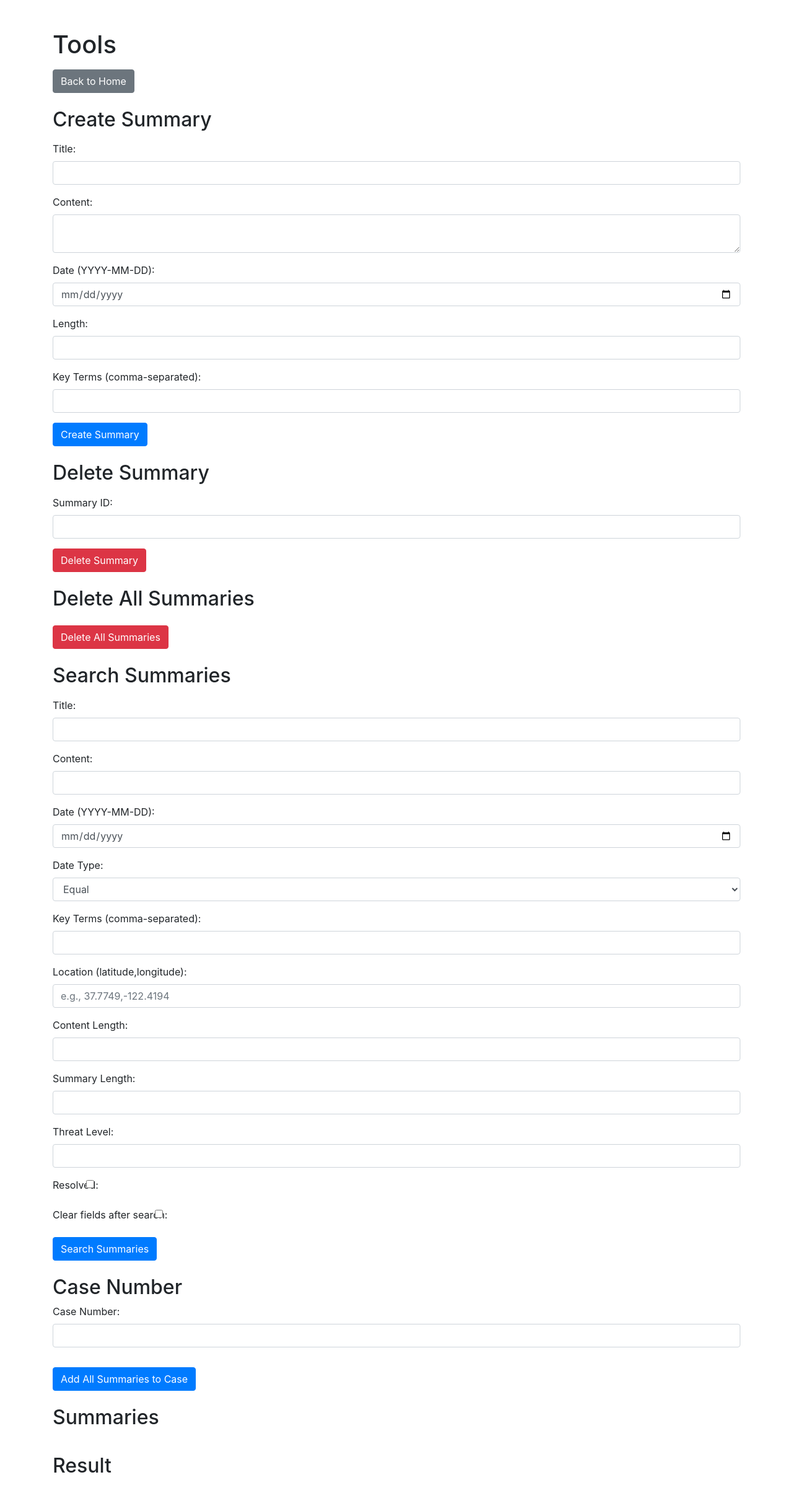
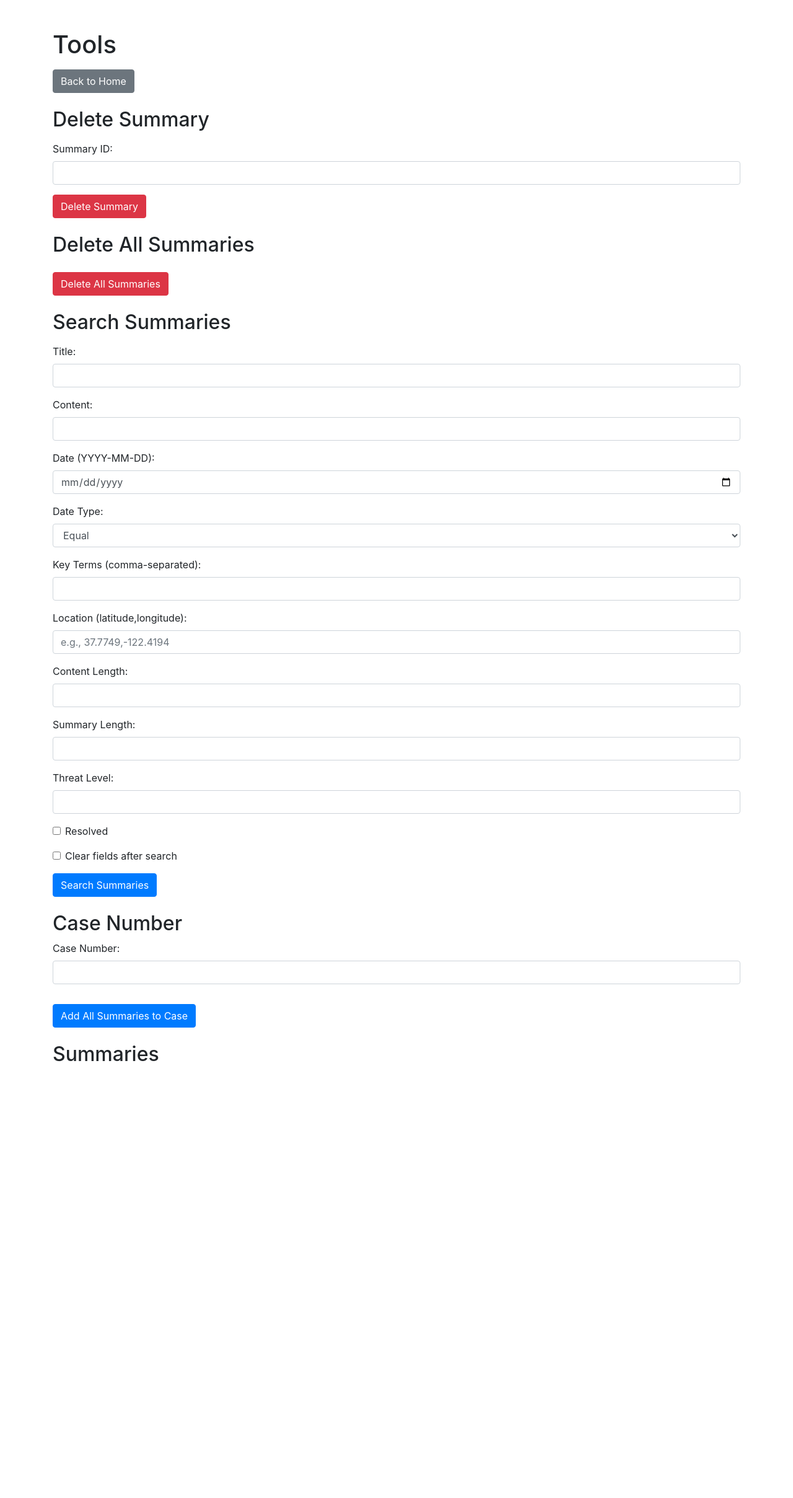
Before and after one commit to nachummarkov17/speech-to-insight, a Flask app: page /tools in a window 1280 px wide. Shown: the whole page at 62% size. After the commit the page ends 1713 px from the top, so only its background shows below. Run offline with Flask 2, Linux system fonts and the light colour scheme; some libraries are stand-ins or nearby versions.

Commit message:
UI Bootstrapped

```diff
--- a/app.py
+++ b/app.py
@@ -157,21 +157,6 @@ def progress_stream():
     return Response(generate(), mimetype="text/event-stream")
 
 
-@app.route("/api/summaries", methods=["POST"])
-def create_summary():
-    data = request.json
-    if "date" in data:
-        try:
-            data["date"] = datetime.strptime(data["date"], "%Y-%m-%d")
-        except ValueError:
-            return jsonify({"message": "Invalid date format. Use YYYY-MM-DD."}), 400
-    summary_id = mongo.db.summaries.insert_one(data).inserted_id
-    summary = mongo.db.summaries.find_one({"_id": ObjectId(summary_id)})
-    summary["_id"] = str(summary["_id"])
-    summary["date"] = summary["date"].strftime("%Y-%m-%d")
-    return jsonify(summary), 201
-
-
 @app.route("/api/summaries/<id>", methods=["DELETE"])
 def delete_summary(id):
     result = mongo.db.summaries.delete_one({"_id": ObjectId(id)})
--- a/templates/tools.html
+++ b/templates/tools.html
@@ -9,44 +9,16 @@
       rel="stylesheet"
     />
     <script>
-      async function createSummary() {
-        const title = document.getElementById("title").value;
-        const content = document.getElementById("content").value;
-        const date = document.getElementById("date").value;
-        const length = document.getElementById("length").value;
-        const key_terms = document.getElementById("key_terms").value.split(",");
-
-        const response = await fetch("/api/summaries", {
-          method: "POST",
-          headers: {
-            "Content-Type": "application/json",
-          },
-          body: JSON.stringify({ title, content, date, length, key_terms }),
-        });
-        const result = await response.json();
-        document.getElementById("result").innerText = JSON.stringify(
-          result,
-          null,
-          2
-        );
-        document.getElementById("createSummaryForm").reset();
-      }
-
       async function deleteSummary() {
         const id = document.getElementById("deleteId").value;
         const response = await fetch(`/api/summaries/${id}`, {
           method: "DELETE",
         });
         if (response.status === 204) {
-          document.getElementById("result").innerText =
-            "Summary deleted successfully";
+          alert("Summary deleted successfully");
         } else {
           const result = await response.json();
-          document.getElementById("result").innerText = JSON.stringify(
-            result,
-            null,
-            2
-          );
+          alert(JSON.stringify(result, null, 2));
         }
         document.getElementById("deleteSummaryForm").reset();
       }
@@ -56,11 +28,7 @@
           method: "DELETE",
         });
         const result = await response.json();
-        document.getElementById("result").innerText = JSON.stringify(
-          result,
-          null,
-          2
-        );
+        alert(JSON.stringify(result, null, 2));
       }
 
       async function searchSummaries() {
@@ -102,16 +70,13 @@
           `/api/summaries/search?${query.toString()}`
         );
         const result = await response.json();
-        document.getElementById("result").innerText = JSON.stringify(
-          result,
-          null,
-          2
-        );
 
         const summariesList = document.getElementById("summariesList");
         summariesList.innerHTML = "";
         result.forEach((summary) => {
           const listItem = document.createElement("li");
+          listItem.className =
+            "list-group-item d-flex justify-content-between align-items-center";
           listItem.textContent = `${summary.title} (${summary.date})`;
           const addButton = document.createElement("button");
           addButton.textContent = "Add to Case";
@@ -172,35 +137,6 @@
       <nav class="mt-3">
         <a class="btn btn-secondary" href="/">Back to Home</a>
       </nav>
-
-      <h2 class="mt-4">Create Summary</h2>
-      <form
-        id="createSummaryForm"
-        onsubmit="event.preventDefault(); createSummary();"
-        class="mt-3"
-      >
-        <div class="form-group">
-          <label for="title">Title:</label>
-          <input type="text" id="title" required class="form-control" />
-        </div>
-        <div class="form-group">
-          <label for="content">Content:</label>
-          <textarea id="content" required class="form-control"></textarea>
-        </div>
-        <div class="form-group">
-          <label for="date">Date (YYYY-MM-DD):</label>
-          <input type="date" id="date" required class="form-control" />
-        </div>
-        <div class="form-group">
-          <label for="length">Length:</label>
-          <input type="number" id="length" required class="form-control" />
-        </div>
-        <div class="form-group">
-          <label for="key_terms">Key Terms (comma-separated):</label>
-          <input type="text" id="key_terms" required class="form-control" />
-        </div>
-        <button type="submit" class="btn btn-primary">Create Summary</button>
-      </form>
 
       <h2 class="mt-4">Delete Summary</h2>
       <form
@@ -271,13 +207,16 @@
           <label for="searchThreatLevel">Threat Level:</label>
           <input type="text" id="searchThreatLevel" class="form-control" />
         </div>
-        <div class="form-group">
-          <label for="searchResolved">Resolved:</label>
-          <input type="checkbox" id="searchResolved" class="form-check-input" />
+        <div class="form-group form-check">
+          <input type="checkbox" class="form-check-input" id="searchResolved" />
+          <label class="form-check-label" for="searchResolved">Resolved</label>
         </div>
-        <div class="form-group">
-          <label for="clearFields">Clear fields after search:</label>
-          <input type="checkbox" id="clearFields" class="form-check-input" />
+
+        <div class="form-group form-check">
+          <input type="checkbox" class="form-check-input" id="clearFields" />
+          <label class="form-check-label" for="clearFields"
+            >Clear fields after search</label
+          >
         </div>
         <button type="submit" class="btn btn-primary">Search Summaries</button>
       </form>
@@ -293,9 +232,6 @@
 
       <h2 class="mt-4">Summaries</h2>
       <ul id="summariesList" class="list-group mt-3"></ul>
-
-      <h2 class="mt-4">Result</h2>
-      <pre id="result" class="mt-3"></pre>
     </div>
   </body>
 </html>
```
Also changed, not shown: templates/add_recordings.html (+1 -11 lines), templates/worktable.html (+23 -7 lines).
